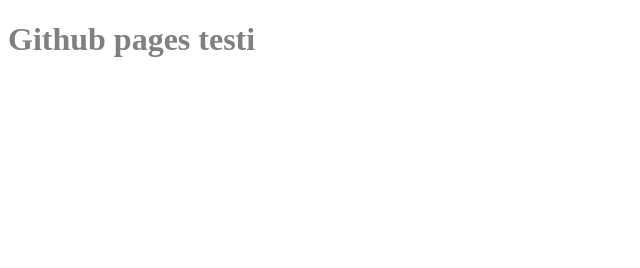
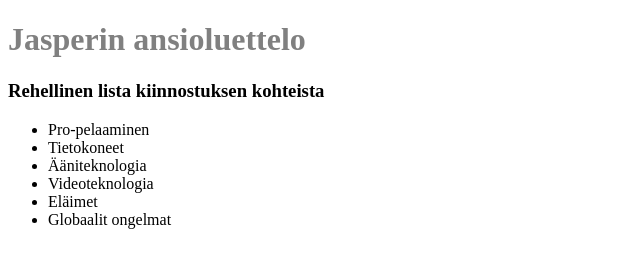
Before and after one commit to thefakejj/Uusi_sivu, a plain HTML site: page index.html in a window 1280 px wide. Shown: the whole page, without its empty margins (0-640 px from the left). Drawn offline with Linux system fonts and the light colour scheme; files that its build step writes are made by us from their sources.

Commit message:
Ansioluettelon pohja

```diff
--- a/index.html
+++ b/index.html
@@ -5,14 +5,27 @@
 <head>
   <meta charset="utf-8">
 
-  <title>Github page testi</title>
+  <title>Jasperin ansioluettelo</title>
 
   <link rel="stylesheet" href="css/styles.css">
 
 </head>
 
 <body>
-  <h1>Github pages testi</h1>
+    <h1>Jasperin ansioluettelo</h1>
+
+
+    <h3>Rehellinen lista kiinnostuksen kohteista</h3>
+    <ul>
+        <li>Pro-pelaaminen</li>
+        <li>Tietokoneet</li>
+        <li>Ääniteknologia</li>
+        <li>Videoteknologia</li>
+        <li>Eläimet</li>
+        <li>Globaalit ongelmat</li>
+    </ul>
+
 </body>
 
+
 </html>
```
